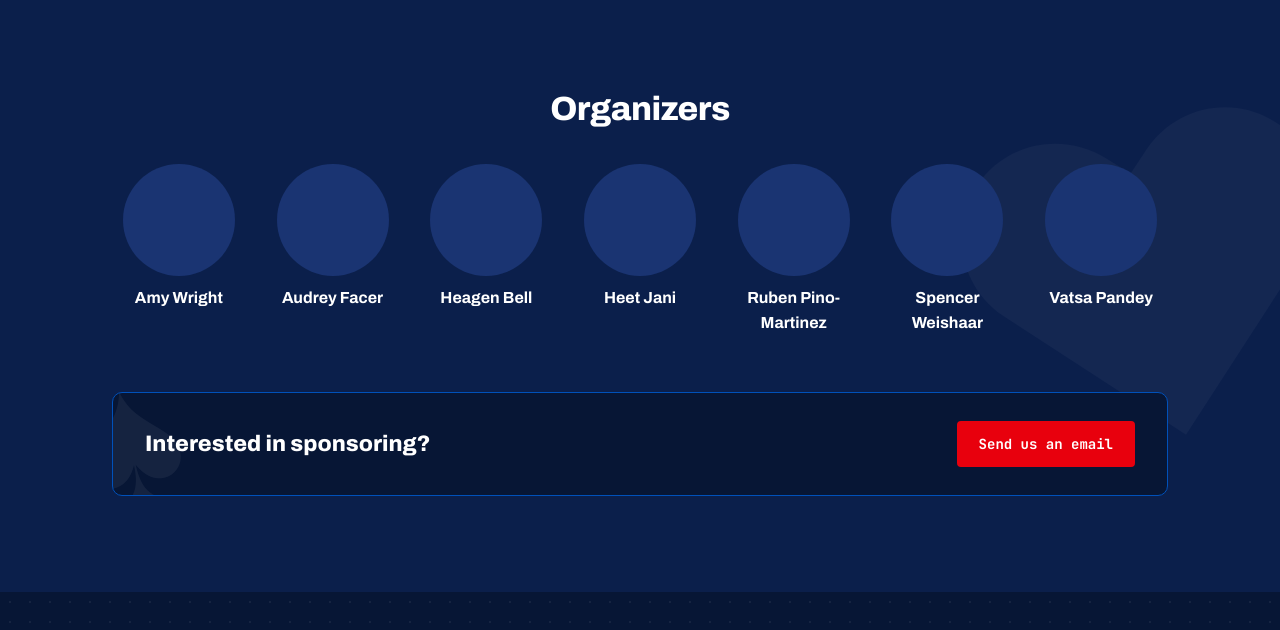
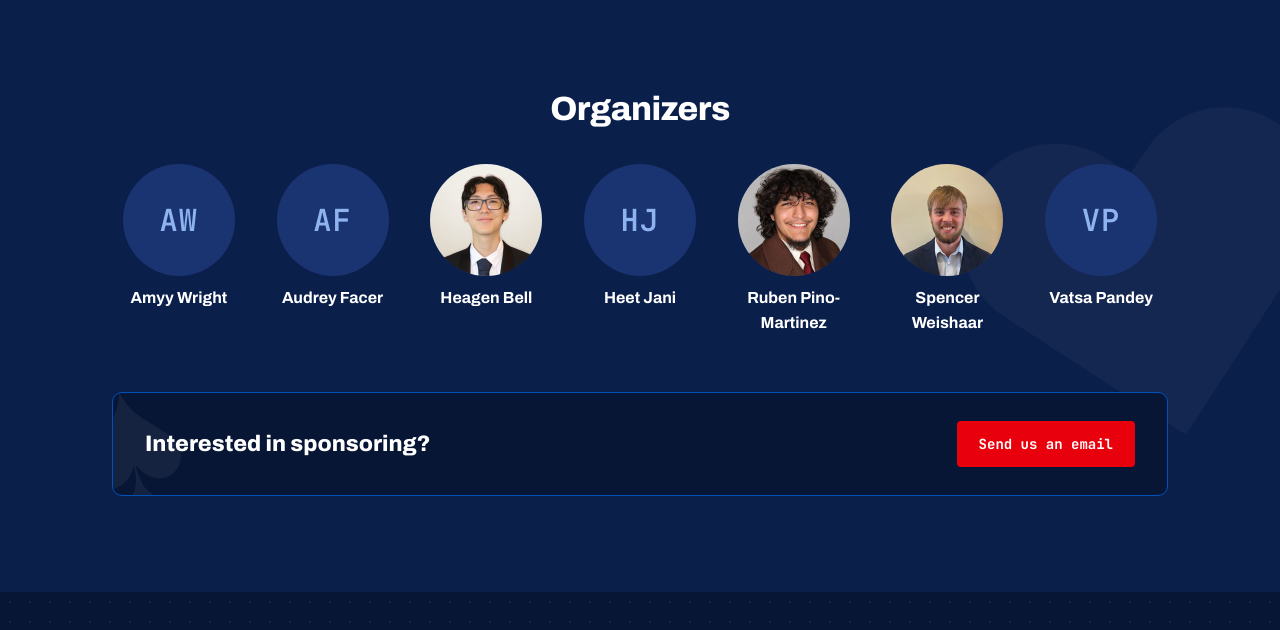
Before and after one commit to KU-AIO/PokerBotWebsite, a plain HTML site: page index.html in a window 1280 px wide. Shown: the part 2011-2641 px from the top of the page. Drawn offline with Linux system fonts and the light colour scheme.

Commit message:
feat: organizer photos with initials fallback
Add photos for Heagen, Ruben and Spencer (224px square JPEGs); the rest
show initials in the navy circle. Spell Amyy Wright as in the Website
Info doc.

```diff
--- a/assets/css/style.css
+++ b/assets/css/style.css
@@ -654,6 +654,16 @@ a.btn--light:hover {
   margin: 0 auto;
   border-radius: 50%;
   background: #1a3472;
+  color: var(--blue-soft);
+  font-family: var(--mono);
+  font-size: 1.6rem;
+  font-weight: 600;
+  letter-spacing: 0.04em;
+}
+
+img.avatar {
+  height: auto;
+  object-fit: cover;
 }
 
 .person-name {
@@ -914,6 +924,7 @@ a.btn--light:hover {
 
   .avatar {
     max-width: 112px;
+    font-size: 1.9rem;
   }
 
   .has-suit::after {
--- a/index.html
+++ b/index.html
@@ -105,15 +105,15 @@
     <section class="band band--navy has-suit suit-heart" aria-labelledby="organizers-heading">
       <div class="wrap">
         <h2 class="band-title" id="organizers-heading">Organizers</h2>
-        <!-- TBD(open): organizer photos -->
+        <!-- Photo: assets/img/organizers/<name>.jpg, 224px square. No photo: initials in the circle. -->
         <ul class="team">
-          <li class="person"><span class="avatar" aria-hidden="true"></span><span class="person-name">Amy Wright</span></li>
-          <li class="person"><span class="avatar" aria-hidden="true"></span><span class="person-name">Audrey Facer</span></li>
-          <li class="person"><span class="avatar" aria-hidden="true"></span><span class="person-name">Heagen Bell</span></li>
-          <li class="person"><span class="avatar" aria-hidden="true"></span><span class="person-name">Heet Jani</span></li>
-          <li class="person"><span class="avatar" aria-hidden="true"></span><span class="person-name">Ruben Pino-Martinez</span></li>
-          <li class="person"><span class="avatar" aria-hidden="true"></span><span class="person-name">Spencer Weishaar</span></li>
-          <li class="person"><span class="avatar" aria-hidden="true"></span><span class="person-name">Vatsa Pandey</span></li>
+          <li class="person"><span class="avatar" aria-hidden="true">AW</span><span class="person-name">Amyy Wright</span></li>
+          <li class="person"><span class="avatar" aria-hidden="true">AF</span><span class="person-name">Audrey Facer</span></li>
+          <li class="person"><img class="avatar" src="assets/img/organizers/heagen-b.jpg" alt="" width="224" height="224" loading="lazy" decoding="async"><span class="person-name">Heagen Bell</span></li>
+          <li class="person"><span class="avatar" aria-hidden="true">HJ</span><span class="person-name">Heet Jani</span></li>
+          <li class="person"><img class="avatar" src="assets/img/organizers/ruben-p.jpg" alt="" width="224" height="224" loading="lazy" decoding="async"><span class="person-name">Ruben Pino-Martinez</span></li>
+          <li class="person"><img class="avatar" src="assets/img/organizers/spencer-w.jpg" alt="" width="224" height="224" loading="lazy" decoding="async"><span class="person-name">Spencer Weishaar</span></li>
+          <li class="person"><span class="avatar" aria-hidden="true">VP</span><span class="person-name">Vatsa Pandey</span></li>
         </ul>
 
         <div class="cta" id="sponsor">
```
Also changed, not shown: assets/img/organizers/heagen-b.jpg (added), assets/img/organizers/ruben-p.jpg (added), assets/img/organizers/spencer-w.jpg (added).
